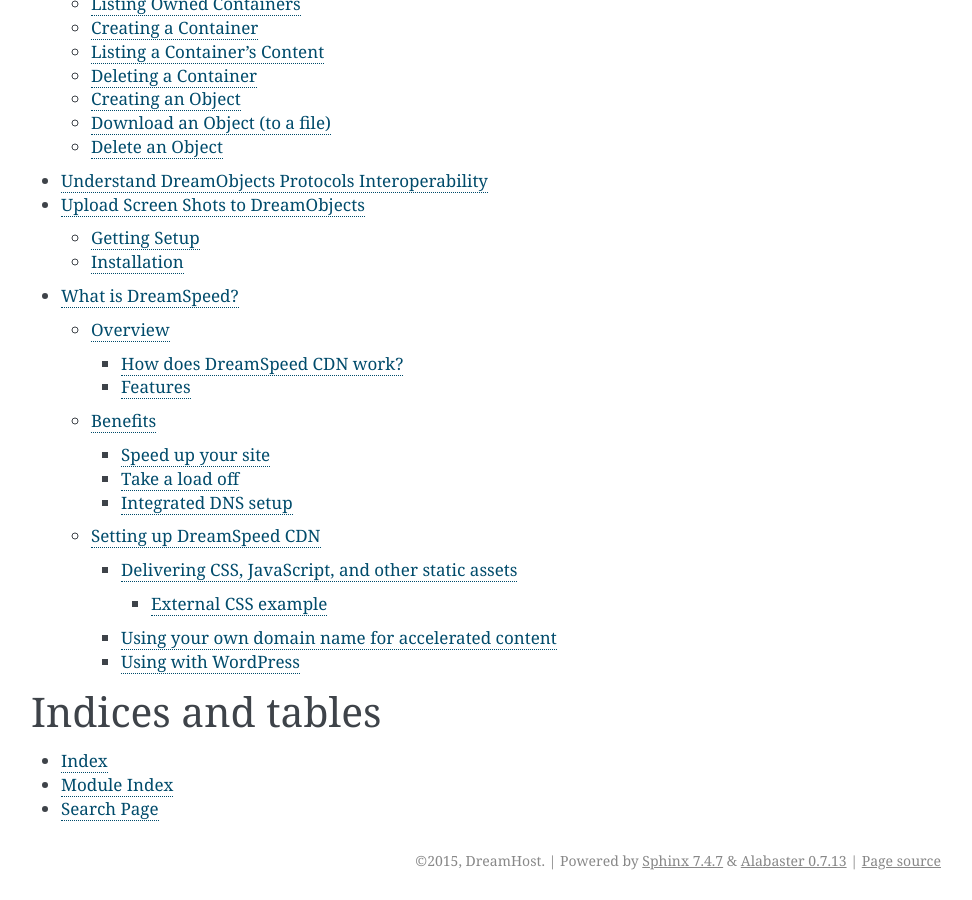
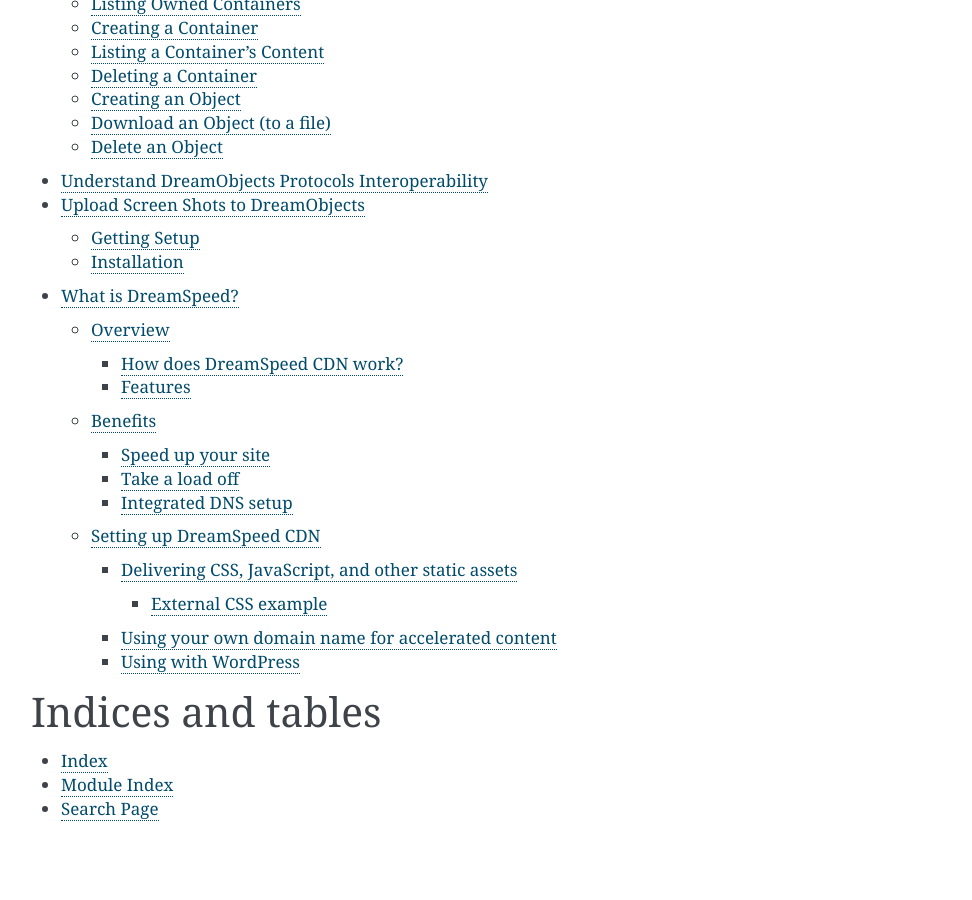
Before and after one commit to Rob-Pait/dreamcloud-docs, a Sphinx documentation site: the page built from source/index.rst, in a window 1280 px wide and 900 px high, scrolled down 10183 px. Shown: the whole window, without its empty margins (169-1141 px from the left). Built offline with Sphinx 7.4.7, drawn with Linux system fonts in a browser that asks for light colours; after the commit the page ends 11044 px from its top, so only the background shows below that.

Commit message:
Removed powered by and copyright info from html output

```diff
--- a/source/conf.py
+++ b/source/conf.py
@@ -113,7 +113,7 @@
 # Theme options are theme-specific and customize the look and feel of a theme
 # further.  For a list of options available for each theme, see the
 # documentation.
-#html_theme_options = {}
+html_theme_options = {'show_powered_by': 'false'}
 
 # Add any paths that contain custom themes here, relative to this directory.
 #html_theme_path = []
@@ -169,13 +169,13 @@
 #html_split_index = False
 
 # If true, links to the reST sources are added to the pages.
-#html_show_sourcelink = True
+html_show_sourcelink = False
 
 # If true, "Created using Sphinx" is shown in the HTML footer. Default is True.
-#html_show_sphinx = True
+html_show_sphinx = False
 
 # If true, "(C) Copyright ..." is shown in the HTML footer. Default is True.
-#html_show_copyright = True
+html_show_copyright = False
 
 # If true, an OpenSearch description file will be output, and all pages will
 # contain a <link> tag referring to it.  The value of this option must be the
```
